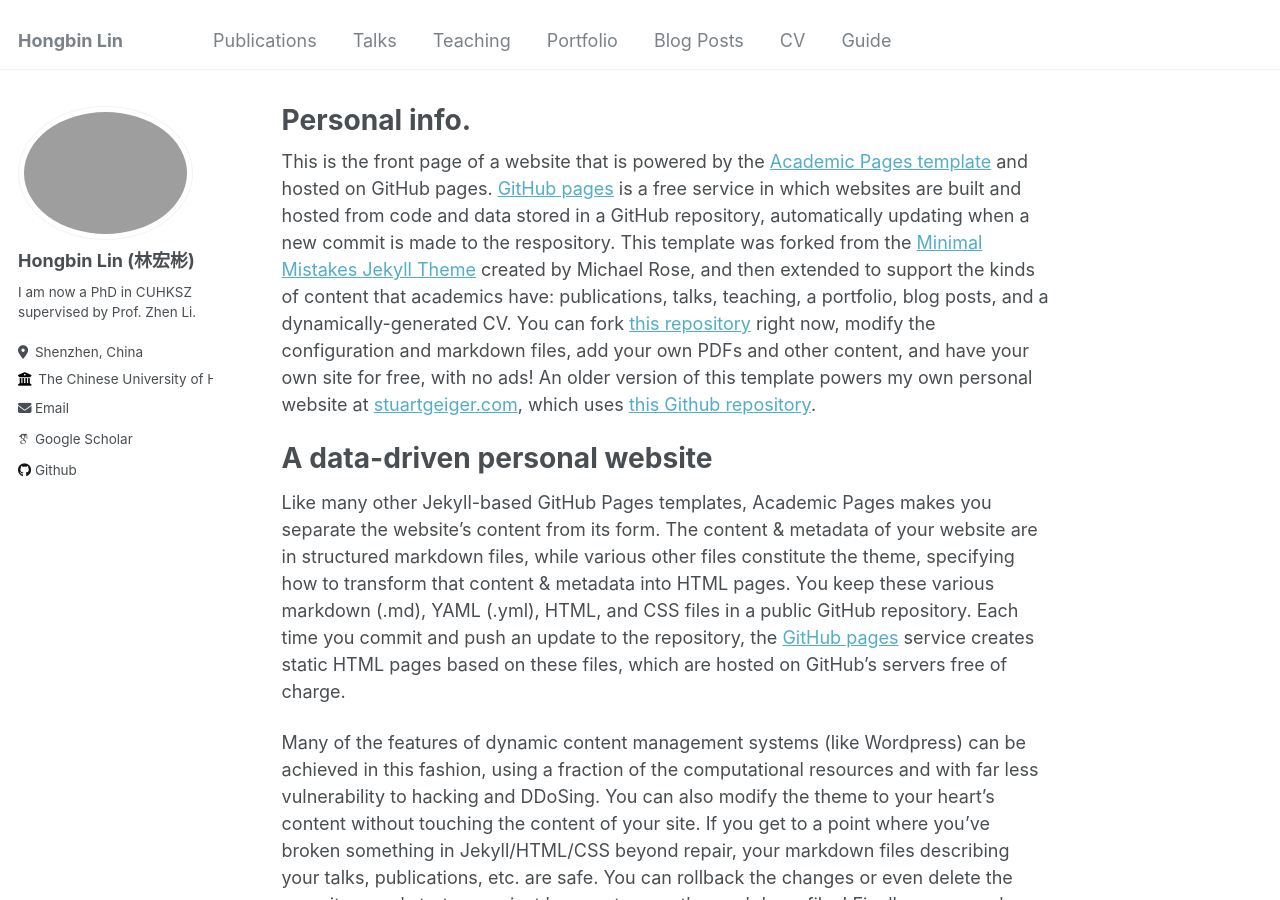
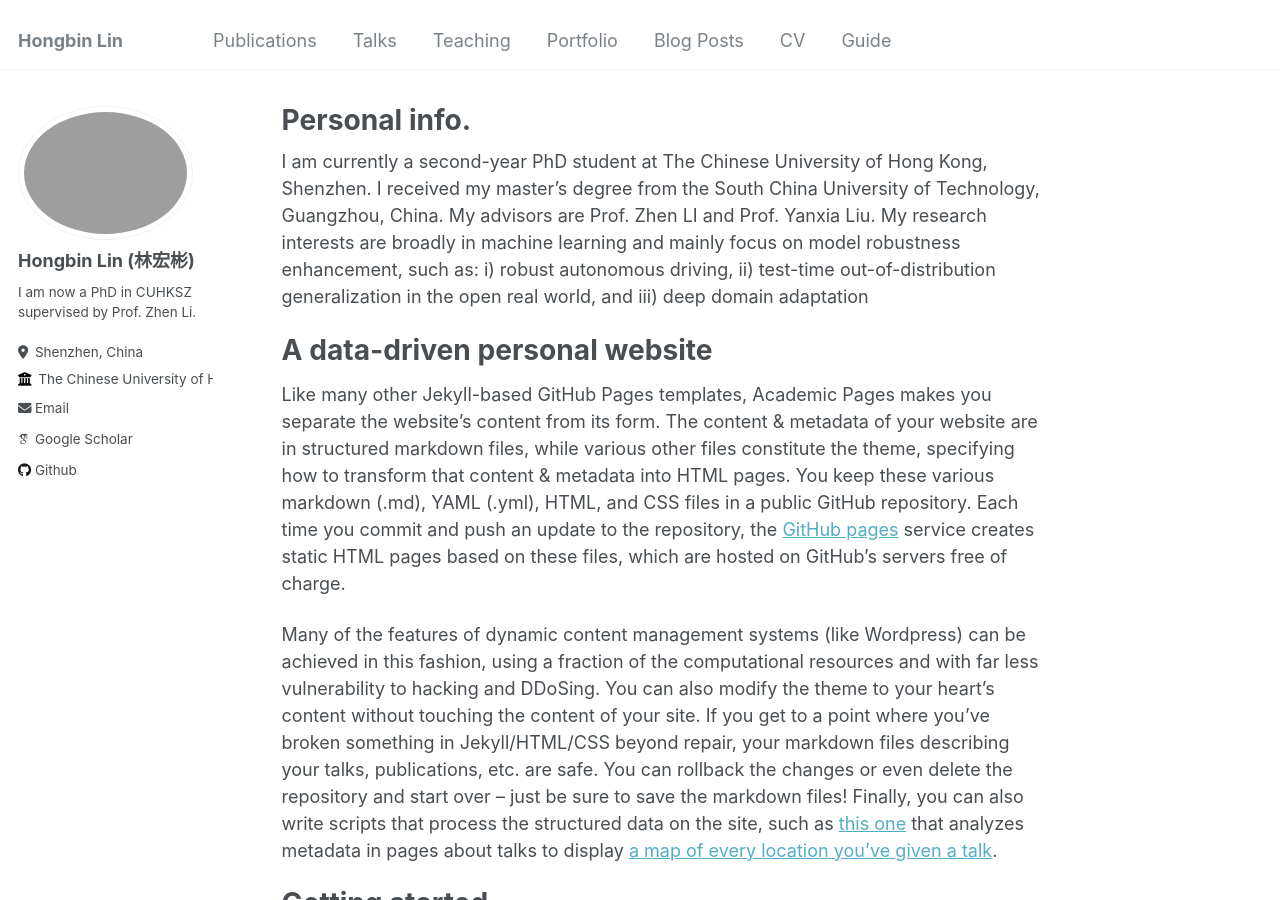
Before and after one commit to Hongbin98/hongbinlin.github.io, a Jekyll site: the page built from _pages/about.md, in a window 1280 px wide and 900 px high. Built offline with Jekyll 4.4.1, drawn with Linux system fonts in a browser that asks for light colours; some web fonts are replaced.

Commit message:
Add files via upload

```diff
--- a/_pages/about.md
+++ b/_pages/about.md
@@ -7,7 +7,7 @@ redirect_from:
   - /about.html
 ---
 
-This is the front page of a website that is powered by the [Academic Pages template](https://github.com/academicpages/academicpages.github.io) and hosted on GitHub pages. [GitHub pages](https://pages.github.com) is a free service in which websites are built and hosted from code and data stored in a GitHub repository, automatically updating when a new commit is made to the respository. This template was forked from the [Minimal Mistakes Jekyll Theme](https://mmistakes.github.io/minimal-mistakes/) created by Michael Rose, and then extended to support the kinds of content that academics have: publications, talks, teaching, a portfolio, blog posts, and a dynamically-generated CV. You can fork [this repository](https://github.com/academicpages/academicpages.github.io) right now, modify the configuration and markdown files, add your own PDFs and other content, and have your own site for free, with no ads! An older version of this template powers my own personal website at [stuartgeiger.com](http://stuartgeiger.com), which uses [this Github repository](https://github.com/staeiou/staeiou.github.io).
+I am currently a second-year PhD student at The Chinese University of Hong Kong, Shenzhen. I received my master's degree from the South China University of Technology, Guangzhou, China. My advisors are Prof. Zhen LI and Prof. Yanxia Liu. My research interests are broadly in machine learning and mainly focus on model robustness enhancement, such as: i) robust autonomous driving, ii) test-time out-of-distribution generalization in the open real world, and iii) deep domain adaptation
 
 A data-driven personal website
 ======
```
